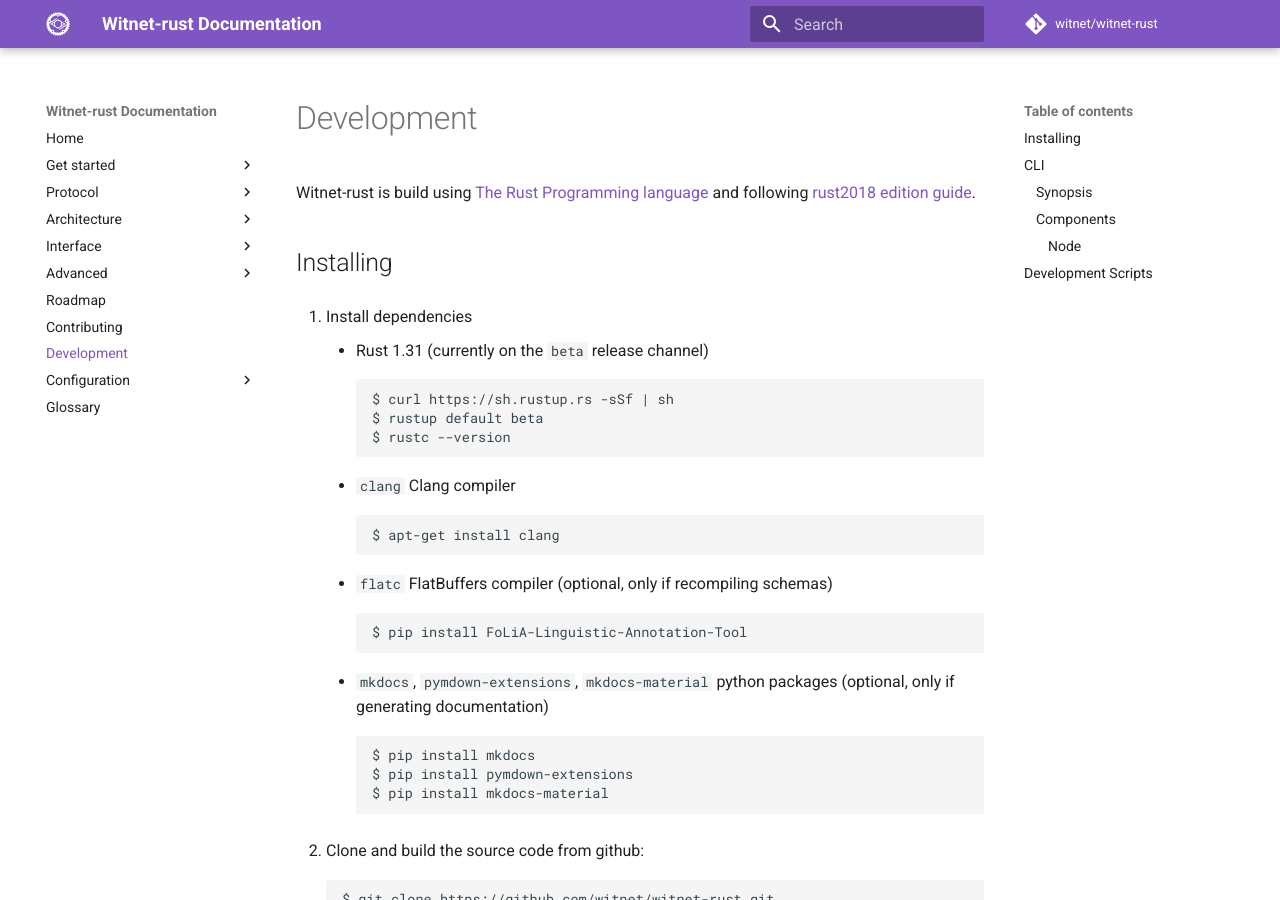
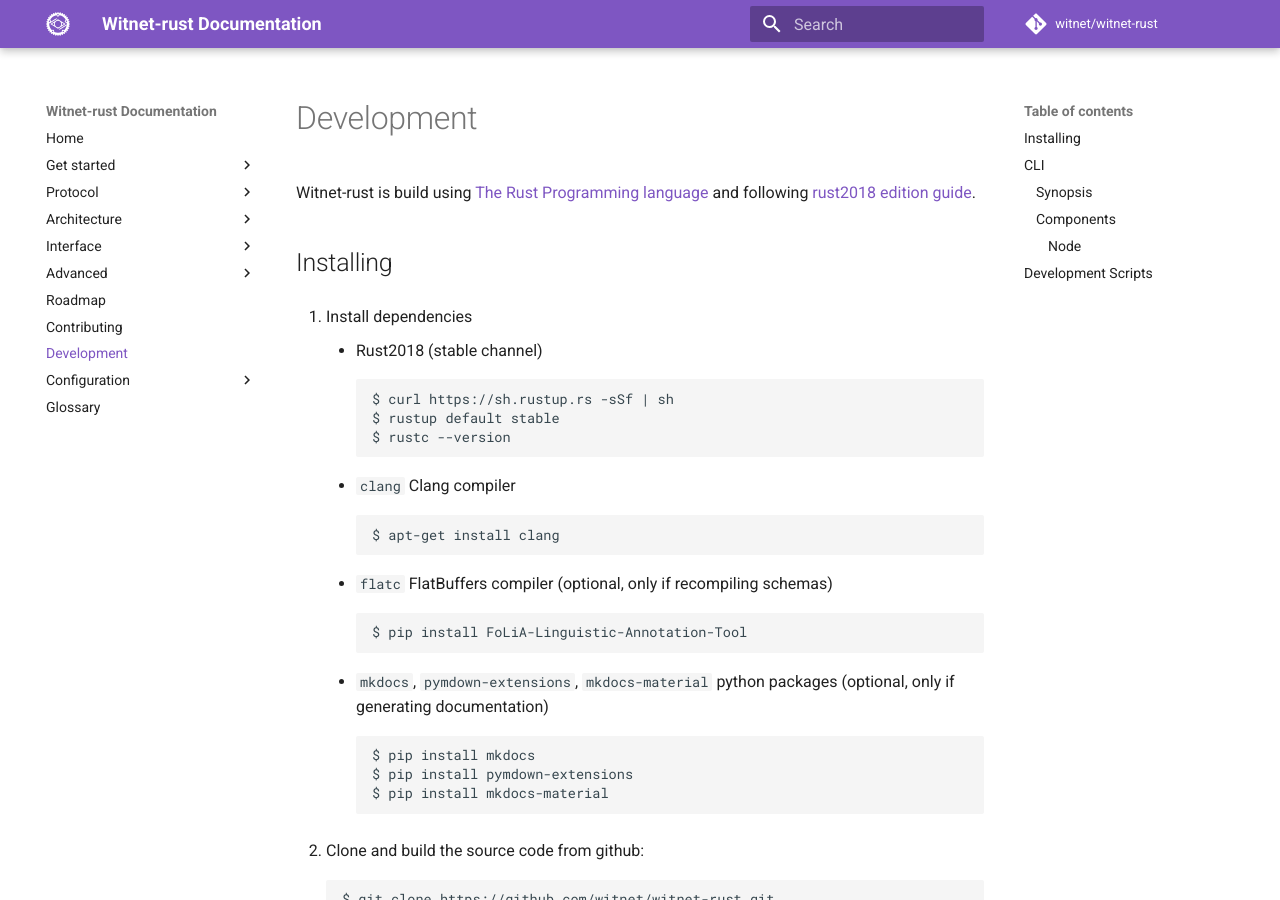
Before and after one commit to witnet/witnet-rust, an MkDocs documentation site: the page built from docs/development.md, in a window 1280 px wide and 900 px high. Built offline with MkDocs 1.6.1 and Material for MkDocs 9.7.7, drawn with Linux system fonts in a browser that asks for light colours; comment, search, counter and statistics services are not loaded.

Commit message:
stabilize rust in dev-docs

````diff
--- a/docs/development.md
+++ b/docs/development.md
@@ -4,10 +4,10 @@ Witnet-rust is build using [The Rust Programming language](https://rust-lang-nur
 ## Installing
 
 1. Install dependencies
-    - Rust 1.31 (currently on the `beta` release channel)
+    - Rust2018 (stable channel)
     ```
     $ curl https://sh.rustup.rs -sSf | sh
-    $ rustup default beta
+    $ rustup default stable
     $ rustc --version
     ```
     - `clang` Clang compiler
````
